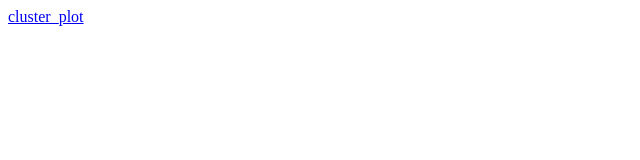
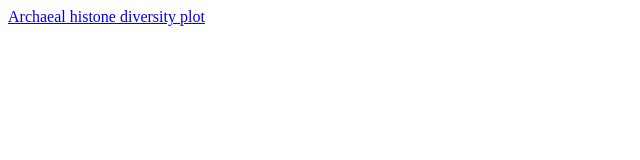
Before and after one commit to shla9937/archaeal_histone_diversity, a plain HTML site: page docs/index.html in a window 1280 px wide. Shown: the whole page, without its empty margins (0-640 px from the left). Drawn offline with Linux system fonts and the light colour scheme.

Commit message:
Update index.html

```diff
--- a/docs/index.html
+++ b/docs/index.html
@@ -1 +1 @@
-<html><body><a href='3dplot.html'>cluster_plot</a></body></html>
+<html><body><a href='archaeal_histone_diversity_plot.html'>Archaeal histone diversity plot</a></body></html>
```
